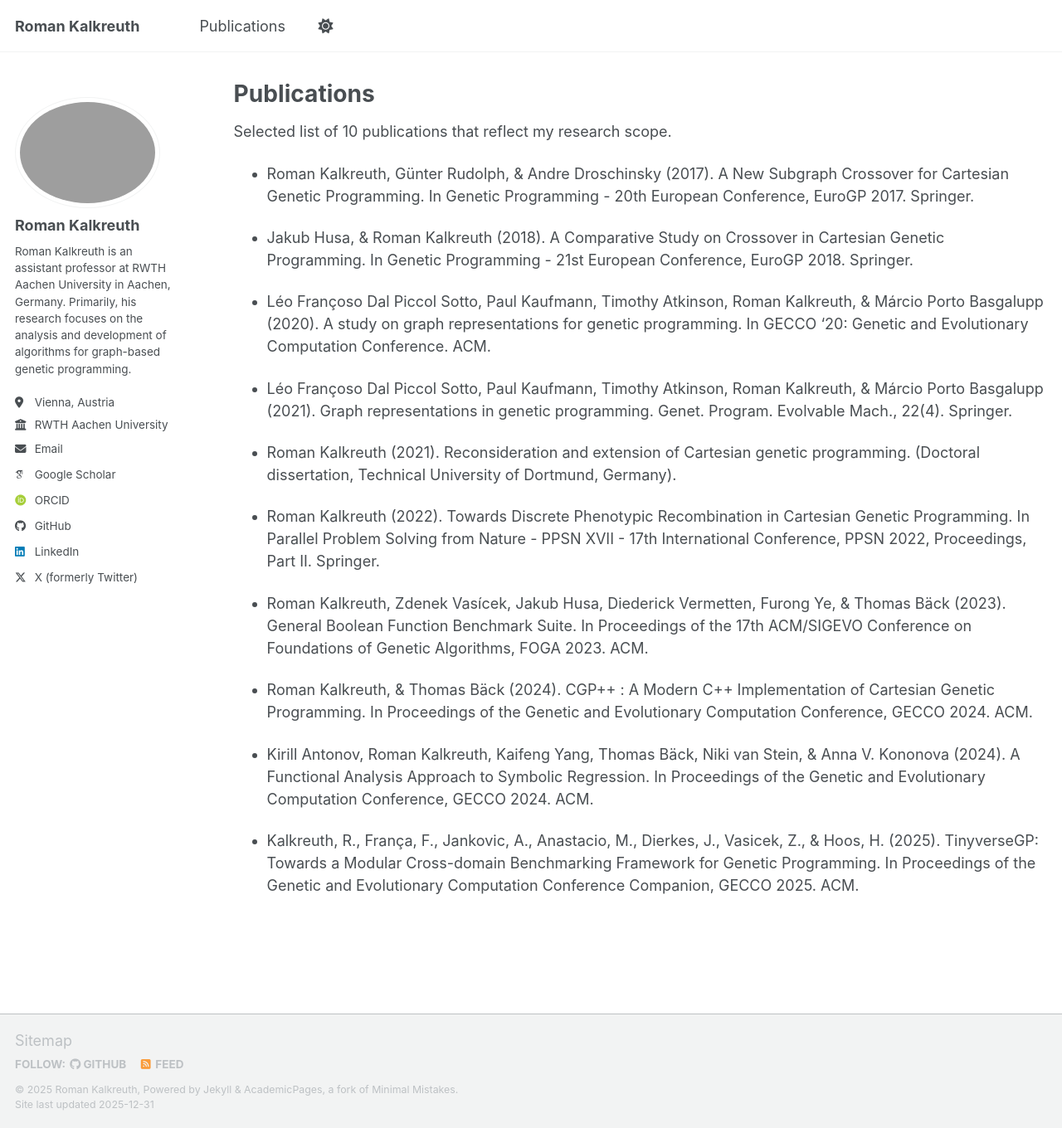
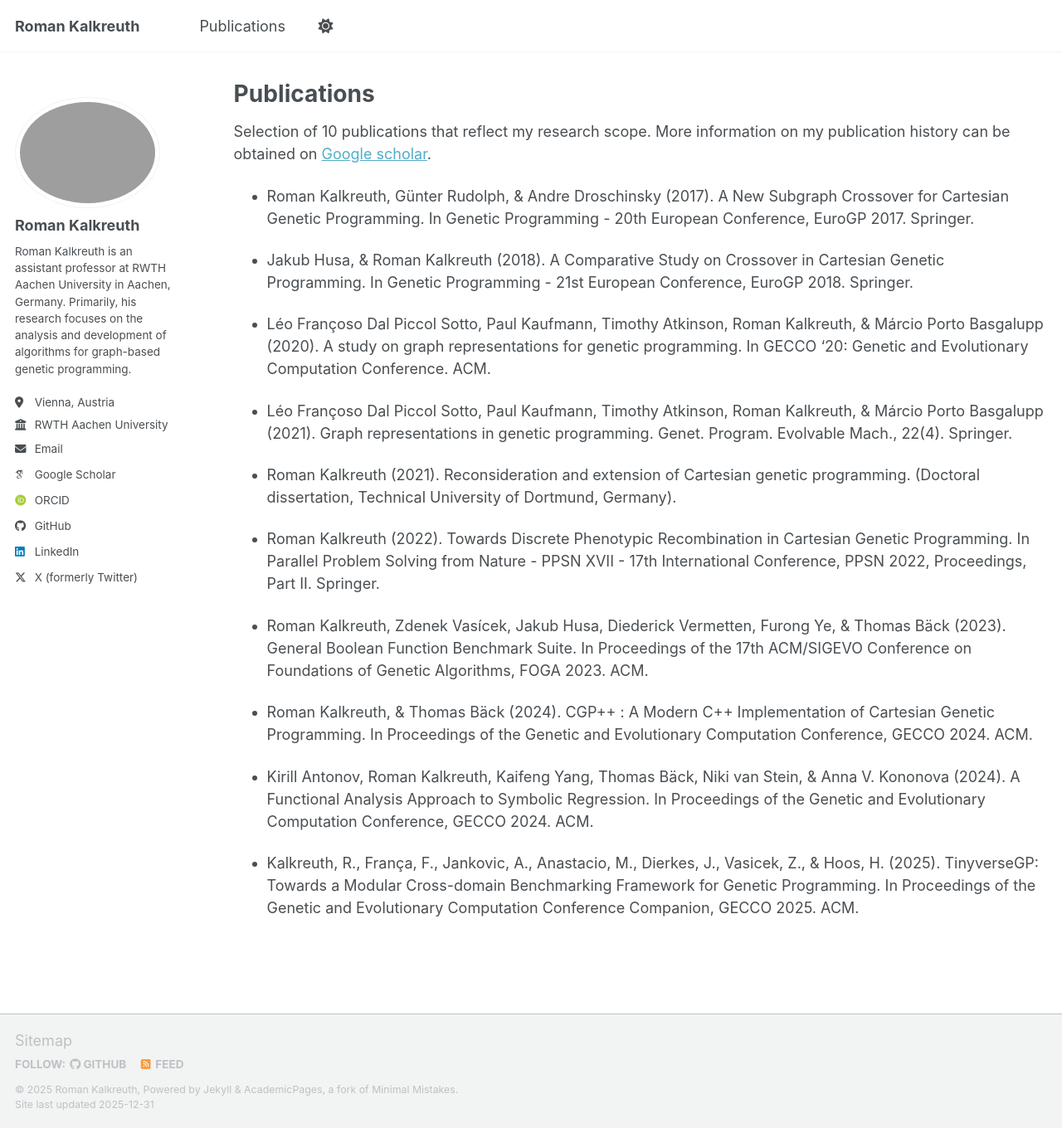
Before and after one commit to RomanKalkreuth/romankalkreuth.github.io, a Jekyll site: the page built from _pages/publications.md, in a window 1280 px wide and 1360 px high. Shown: the whole window at 83% size. Built offline with Jekyll 4.4.1, drawn with Linux system fonts in a browser that asks for light colours; some web fonts are replaced; a script bundle is joined from its source files by our own code; library files that are not in the unit come from our copies.

Commit message:
Update publications.md

```diff
--- a/_pages/publications.md
+++ b/_pages/publications.md
@@ -5,7 +5,7 @@ permalink: /publications/
 author_profile: true
 ---
 
-Selected list of 10 publications that reflect my research scope.
+Selection of 10 publications that reflect my research scope. More information on my publication history can be obtained on [Google scholar](https://scholar.google.com/citations?user=F07Th5gAAAAJ&hl=en).
 
 * Roman Kalkreuth, Günter Rudolph, & Andre Droschinsky (2017). A New Subgraph Crossover for Cartesian Genetic Programming. In Genetic Programming - 20th European Conference, EuroGP 2017. Springer.
 
```
